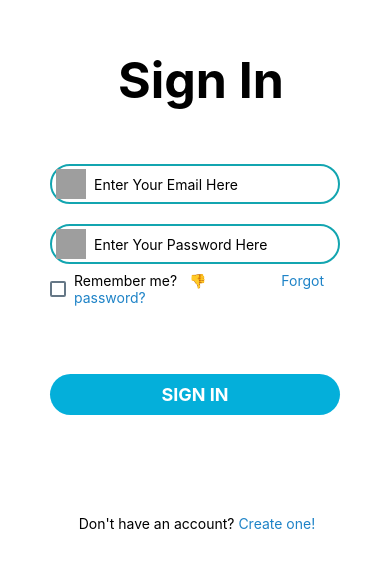
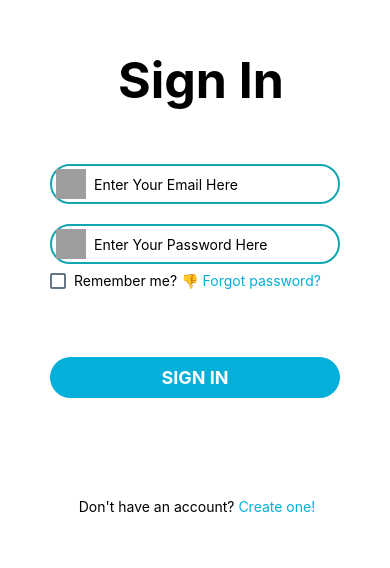
Before and after one commit to Rookxc/shoplist, a React Native app: screen / in a window 390 px wide. Shown: the part 190-758 px from the top of the page. Built offline with nearby package versions, Linux system fonts and the light colour scheme; grey boxes are pictures that could not be loaded.

Commit message:
added colors, seperated screens from the app

```diff
--- a/App.js
+++ b/App.js
@@ -1,185 +1,19 @@
-import { StatusBar } from 'expo-status-bar';
-import React from 'react';
-import { StyleSheet, Text, View, TextInput, Button, TouchableOpacity, CheckBox, Linking, Image  } from 'react-native';
+import { StatusBar } from "expo-status-bar";
+import React from "react";
+import {
+  StyleSheet,
+  Text,
+  View,
+  TextInput,
+  Button,
+  TouchableOpacity,
+  CheckBox,
+  Linking,
+  Image,
+} from "react-native";
 
+import Login from "./screens/WelcomeScreen";
 
-export default function Login({ navigation }) {
-  const [isSelected, setSelection] = React.useState(false);
-
-  return (
-    <React.Fragment>
-      <View style={styles.container}>
-        <Text style={styles.SignIn}> Sign In</Text>
-        <StatusBar style="auto" />
-      </View>
-
-      <View style={styles.txtEmail}>
-        <Image //SPREMENI URL NA LOCAL /ASSESTS/IMAGE
-          source={{ uri: 'https://www.suitdoctors.com/wp-content/uploads/2015/11/Email-Icon.png', }} style={styles.ImageStyle} />
-        <TextInput style={styles.txtInput}
-          placeholder="Enter Your Email Here"
-          underlineColorAndroid="transparent"
-        />
-      </View>
-
-      <View style={styles.txtPassword}>
-        <Image //SPREMENI URL NA LOCAL /ASSESTS/IMAGE
-          source={{ uri: 'https://www.festivalclaca.cat/imgfv/b/149-1492805_cyber-security-icon-png-lock-icon.png', }} style={styles.ImageStyle} />
-        <TextInput style={styles.txtInput} secureTextEntry={true}
-          placeholder="Enter Your Password Here"
-          underlineColorAndroid="transparent"
-        />
-      </View>
-
-      <View style={styles.chkBoxForgotPassContainer}>
-        <CheckBox value={isSelected} onValueChange={setSelection} style={styles.checkbox} />
-
-        <Text style={styles.txtRememberMe}>Remember me?   {isSelected ? "👍" : "👎"}
-
-          <Text //replace google.com z drugim oknom (Forgot password recovery)
-            style={styles.txtForgotPass} onPress={() => Linking.openURL('https://google.com')} >                   Forgot password?
-          </Text></Text>
-      </View>
-
-      <TouchableOpacity style={styles.btnContainer}>
-        <Text style={styles.btnText}>Sign in</Text>
-      </TouchableOpacity>
-
-      <View style={styles.txtNewAccount}>
-        <Text> Don't have an account?
-    <Text //replace google.com z drugim oknom (Registracija)
-            style={styles.txtForgotPass} onPress={() => navigation.navigate('SignUp')} > Create one!
-    </Text>
-        </Text>
-      </View>
-    </React.Fragment>
-  );
+export default function App({ navigation }) {
+  return <Login />;
 }
-
-const styles = StyleSheet.create({
-  container: {
-    //flex: 1,
-    marginTop: 240,
-    marginLeft: 50,
-    marginRight: 50,
-
-    fontSize: 20,
-    fontWeight: "bold",
-    backgroundColor: '#fff',
-    alignItems: 'center',
-    justifyContent: 'center',
-  },
-
-  SignIn: {
-    fontSize: 50,
-    fontWeight: "bold"
-  },
-
-  txtEmail: {
-    flexDirection: 'row',
-    //Text align:
-    paddingLeft: 20,
-
-    //Textbox align:
-    marginTop: 54,
-    marginLeft: 50,
-    marginRight: 50,
-    height: 40,
-    borderColor: "#13a5b0",
-    borderWidth: 2,
-    borderRadius: 25,
-
-    //Shadow
-    /*shadowColor: "#000",
-    shadowOffset: { width: 0, height: 3, },
-    shadowOpacity: 0.29,
-    shadowRadius: 4.65,
-    elevation: 7,*/
-  },
-
-  txtInput: {
-    flex: 1,
-    marginLeft: 8,
-  },
-
-  txtPassword: {
-    flexDirection: 'row',
-    //Text align:
-    paddingLeft: 20,
-
-    //Textbox align:
-    marginTop: 20,
-    marginLeft: 50,
-    marginRight: 50,
-    height: 40,
-    borderColor: "#13a5b0",
-    borderWidth: 2,
-    borderRadius: 25,
-
-    //Shadow
-    /*shadowColor: "#000",
-    shadowOffset: { width: 0, height: 3, },
-    shadowOpacity: 0.29,
-    shadowRadius: 4.65,
-    elevation: 7,*/
-  },
-
-  btnContainer: {
-    marginTop: 40,
-    marginLeft: 50,
-    marginRight: 50,
-
-    elevation: 8,
-    backgroundColor: "#04AFDA",
-    borderRadius: 25,
-    paddingVertical: 10,
-    paddingHorizontal: 12
-  },
-
-  btnText: {
-    fontSize: 18,
-    color: "#fff",
-    fontWeight: "bold",
-    alignSelf: "center",
-    textTransform: "uppercase"
-  },
-
-  chkBoxForgotPassContainer: {
-    marginLeft: 50,
-    marginRight: 50,
-    flexDirection: "row",
-    marginBottom: 20,
-  },
-
-  checkbox: {
-    alignSelf: "center",
-    //backgroundColor: "#04AFDA",
-  },
-
-  txtRememberMe: {
-    margin: 8,
-  },
-
-  txtForgotPass: {
-    color: '#1e83c7',
-  },
-
-  txtNewAccount: {
-    marginTop: 100,
-    justifyContent: 'center',
-    alignItems: 'center'
-  },
-
-  ImageStyle: {
-    padding: 5,
-    marginLeft: -16,
-    marginBottom: 1,
-    marginTop: 3,
-    //margin: 5,
-    height: 30,
-    width: 30,
-    resizeMode: 'stretch',
-    alignItems: 'center'
-  },
-
-});
--- /dev/null
+++ b/config/colors.js
@@ -0,0 +1,6 @@
+export const Colors = {
+  white: "#fff",
+  black: "#000",
+  primary: "#04AFDA",
+  secondary: "#13a5b0",
+};
--- a/package.json
+++ b/package.json
@@ -8,7 +8,7 @@
     "eject": "expo eject"
   },
   "dependencies": {
-    "expo": "~38.0.1",
+    "expo": "^38.0.3",
     "expo-status-bar": "^1.0.0",
     "react": "~16.11.0",
     "react-dom": "~16.11.0",
--- /dev/null
+++ b/screens/WelcomeScreen.js
@@ -0,0 +1,226 @@
+import { StatusBar } from "expo-status-bar";
+import React from "react";
+import {
+  StyleSheet,
+  Text,
+  View,
+  TextInput,
+  Button,
+  TouchableOpacity,
+  CheckBox,
+  Linking,
+  Image,
+} from "react-native";
+
+import { Colors } from "../config/colors.js";
+
+export default function Login({ navigation }) {
+  const [isSelected, setSelection] = React.useState(false);
+
+  return (
+    <React.Fragment>
+      <View style={styles.container}>
+        <Text style={styles.SignIn}> Sign In</Text>
+        <StatusBar style="auto" />
+      </View>
+
+      <View style={styles.txtEmail}>
+        <Image //SPREMENI URL NA LOCAL /ASSESTS/IMAGE
+          source={{
+            uri:
+              "https://www.suitdoctors.com/wp-content/uploads/2015/11/Email-Icon.png",
+          }}
+          style={styles.ImageStyle}
+        />
+        <TextInput
+          style={styles.txtInput}
+          placeholder="Enter Your Email Here"
+          underlineColorAndroid="transparent"
+        />
+      </View>
+
+      <View style={styles.txtPassword}>
+        <Image //SPREMENI URL NA LOCAL /ASSESTS/IMAGE
+          source={{
+            uri:
+              "https://www.festivalclaca.cat/imgfv/b/149-1492805_cyber-security-icon-png-lock-icon.png",
+          }}
+          style={styles.ImageStyle}
+        />
+        <TextInput
+          style={styles.txtInput}
+          secureTextEntry={true}
+          placeholder="Enter Your Password Here"
+          underlineColorAndroid="transparent"
+        />
+      </View>
+
+      <View style={styles.chkBoxForgotPassContainer}>
+        <CheckBox
+          value={isSelected}
+          onValueChange={setSelection}
+          style={styles.checkbox}
+        />
+
+        <Text
+          style={styles.txtRememberMe}
+          //onPress={(CheckBox.onValueChange = { setSelection })}
+        >
+          Remember me? {isSelected ? "👍" : "👎"}
+          <Text //replace google.com z drugim oknom (Forgot password recovery)
+            style={styles.txtForgotPass}
+            onPress={() => Linking.openURL("https://google.com")}
+          >
+            {" "}
+            Forgot password?
+          </Text>
+        </Text>
+      </View>
+
+      <TouchableOpacity style={styles.btnContainer}>
+        <Text style={styles.btnText}>Sign in</Text>
+      </TouchableOpacity>
+
+      <View style={styles.txtNewAccount}>
+        <Text>
+          {" "}
+          Don't have an account?
+          <Text //replace google.com z drugim oknom (Registracija)
+            style={styles.txtForgotPass}
+            onPress={() => navigation.navigate("SignUp")}
+          >
+            {" "}
+            Create one!
+          </Text>
+        </Text>
+      </View>
+    </React.Fragment>
+  );
+}
+
+const styles = StyleSheet.create({
+  container: {
+    //flex: 1,
+    marginTop: 240,
+    marginLeft: 50,
+    marginRight: 50,
+
+    fontSize: 20,
+    fontWeight: "bold",
+    backgroundColor: Colors.white,
+    alignItems: "center",
+    justifyContent: "center",
+  },
+
+  SignIn: {
+    fontSize: 50,
+    fontWeight: "bold",
+  },
+
+  txtEmail: {
+    flexDirection: "row",
+    //Text align:
+    paddingLeft: 20,
+
+    //Textbox align:
+    marginTop: 54,
+    marginLeft: 50,
+    marginRight: 50,
+    height: 40,
+    borderColor: Colors.secondary,
+    borderWidth: 2,
+    borderRadius: 25,
+
+    //Shadow
+    /*shadowColor: "#000",
+    shadowOffset: { width: 0, height: 3, },
+    shadowOpacity: 0.29,
+    shadowRadius: 4.65,
+    elevation: 7,*/
+  },
+
+  txtInput: {
+    flex: 1,
+    marginLeft: 8,
+  },
+
+  txtPassword: {
+    flexDirection: "row",
+    //Text align:
+    paddingLeft: 20,
+
+    //Textbox align:
+    marginTop: 20,
+    marginLeft: 50,
+    marginRight: 50,
+    height: 40,
+    borderColor: Colors.secondary,
+    borderWidth: 2,
+    borderRadius: 25,
+
+    //Shadow
+    /*shadowColor: "#000",
+    shadowOffset: { width: 0, height: 3, },
+    shadowOpacity: 0.29,
+    shadowRadius: 4.65,
+    elevation: 7,*/
+  },
+
+  btnContainer: {
+    marginTop: 40,
+    marginLeft: 50,
+    marginRight: 50,
+
+    elevation: 8,
+    backgroundColor: Colors.primary,
+    borderRadius: 25,
+    paddingVertical: 10,
+    paddingHorizontal: 12,
+  },
+
+  btnText: {
+    fontSize: 18,
+    color: Colors.white,
+    fontWeight: "bold",
+    alignSelf: "center",
+    textTransform: "uppercase",
+  },
+
+  chkBoxForgotPassContainer: {
+    marginLeft: 50,
+    marginRight: 50,
+    flexDirection: "row",
+    marginBottom: 20,
+  },
+
+  checkbox: {
+    alignSelf: "center",
+    //backgroundColor: "#04AFDA",
+  },
+
+  txtRememberMe: {
+    margin: 8,
+  },
+
+  txtForgotPass: {
+    color: Colors.primary,
+  },
+
+  txtNewAccount: {
+    marginTop: 100,
+    justifyContent: "center",
+    alignItems: "center",
+  },
+
+  ImageStyle: {
+    padding: 5,
+    marginLeft: -16,
+    marginBottom: 1,
+    marginTop: 3,
+    //margin: 5,
+    height: 30,
+    width: 30,
+    resizeMode: "stretch",
+    alignItems: "center",
+  },
+});
```
